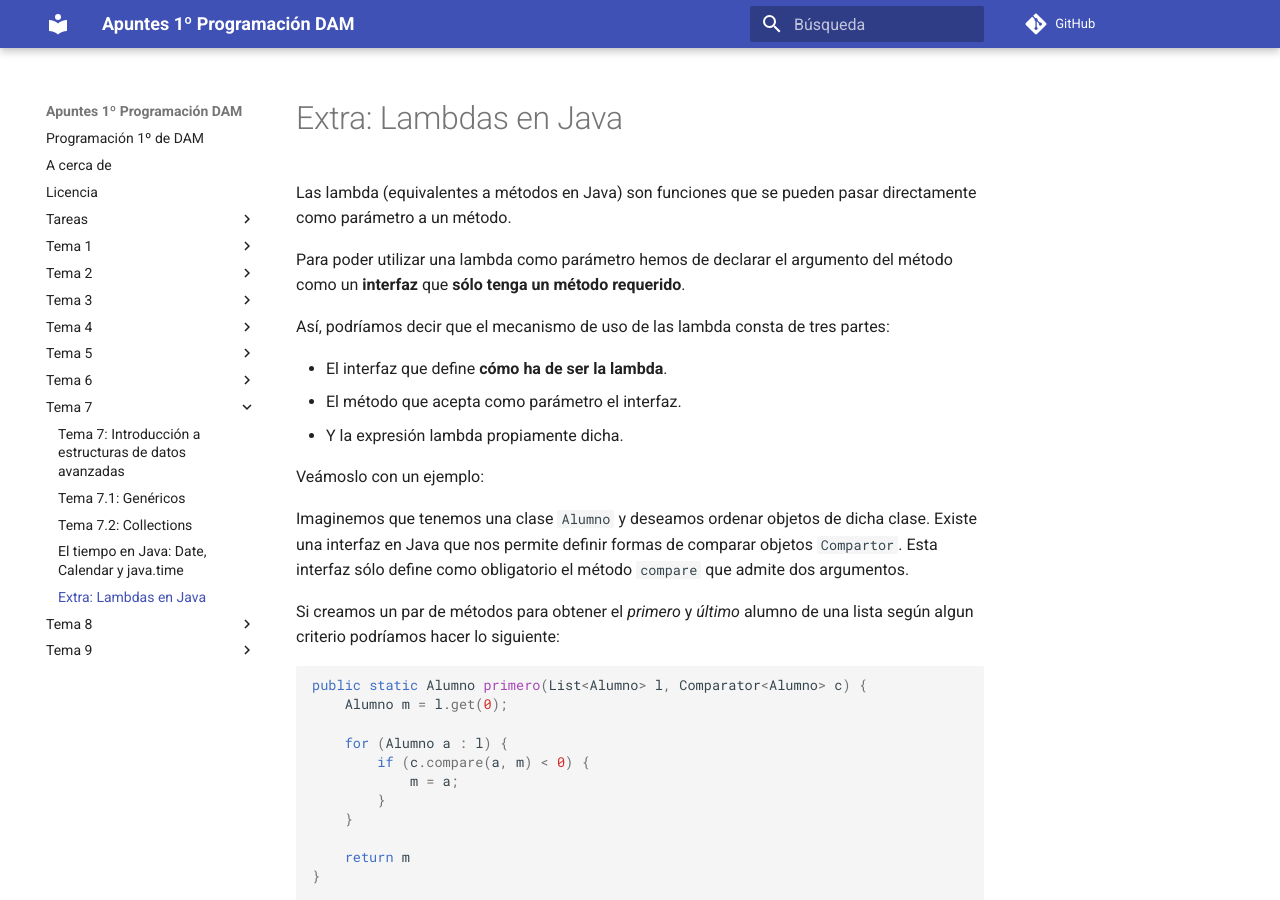
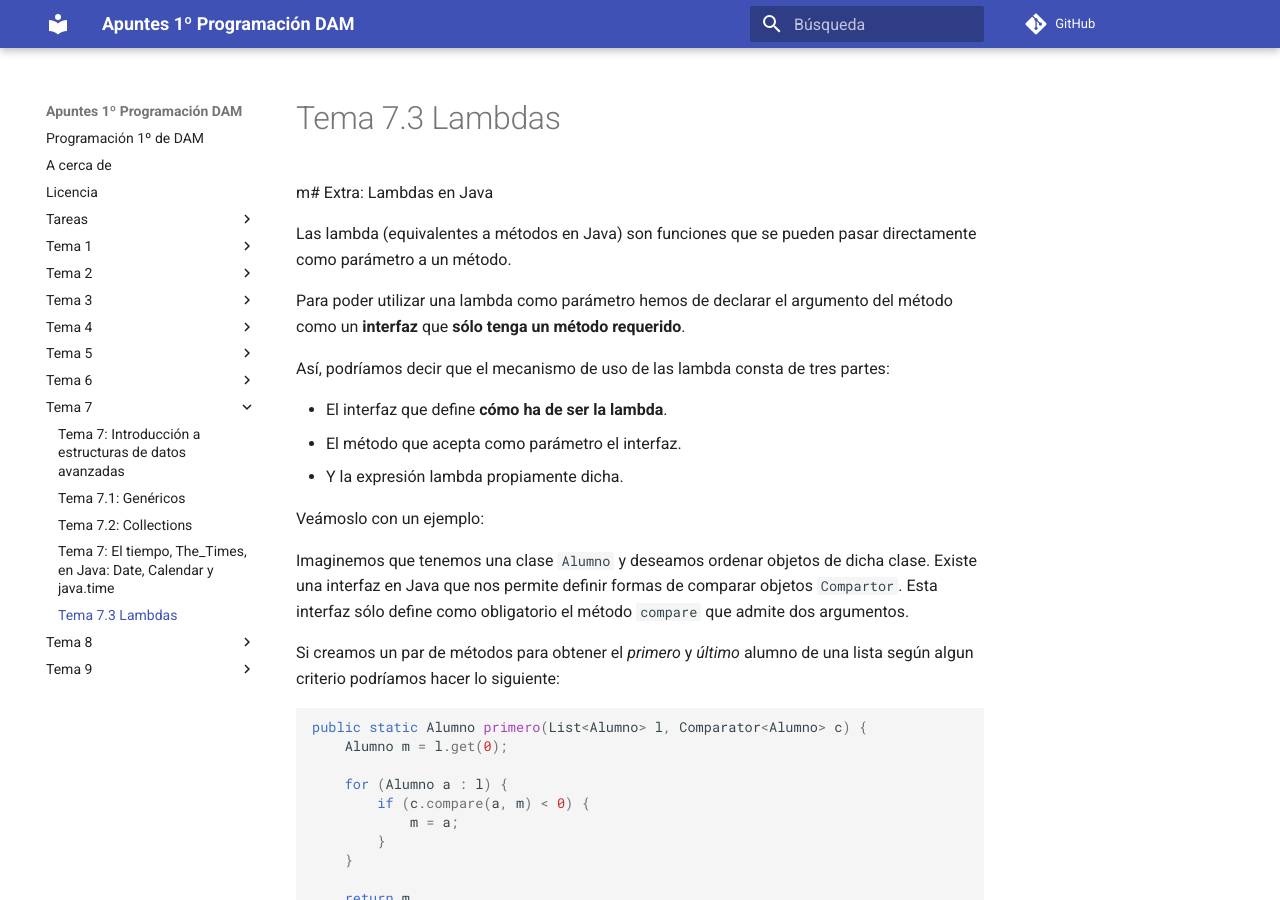
Before and after one commit to mmourazos/DAM_PR_Apuntes, an MkDocs documentation site: the page built from docs/Tema 7/Tema 7.3 - Lambdas.md, in a window 1280 px wide and 900 px high. Built offline with MkDocs 1.6.1 and Material for MkDocs 9.7.7, drawn with Linux system fonts in a browser that asks for light colours; comment, search, counter and statistics services are not loaded.

Commit message:
Retoques apuntes tema 8

```diff
--- a/docs/Tema 7/Tema 7.3 - El tiempo.md
+++ b/docs/Tema 7/Tema 7.3 - El tiempo.md
@@ -1,4 +1,4 @@
-# El tiempo en Java: `Date`, `Calendar` y `java.time`
+# Tema 7: El tiempo, _The_Times_, en Java: `Date`, `Calendar` y `java.time`
 
 En todos los lenguajes de programación existe la necesidad de almacenar valores que representen el tiempo. Es necesario saber, por ejemplo, cuando fue la última vez que se accedió o modificó un fichero, en qué fecha se realizó la última actualización o en qué momento se estableció una conexión con un servidor.
 
@@ -8,7 +8,7 @@ Java intenta resolver este problema mediante las clases `Date` y `Calendar`.
 
 ## `Date`
 
-Este es el sistema *antiguo* y prácticamente obsoleto de almacenar fechas y horas.
+Este es el sistema _antiguo_ y prácticamente obsoleto de almacenar fechas y horas.
 
 En Java (al igual que otros muchos lenguajes) se mide el tiempo contando los **milisegundos** (segundos, microsegundos o nanosegundos en otros sistemas) que han transcurrido desde el **año cero de la informática** o tiempo de Unix (**oo:oo:oo del 1 de enero de 1970**).
 
--- a/docs/Tema 7/Tema 7.3 - Lambdas.md
+++ b/docs/Tema 7/Tema 7.3 - Lambdas.md
@@ -1,4 +1,4 @@
-# Extra: Lambdas en Java
+m# Extra: Lambdas en Java
 
 Las lambda (equivalentes a métodos en Java) son funciones que se pueden pasar directamente como parámetro a un método.
 
```
Also changed, not shown: docs/Tema 8/T8.0 - Lectura y escritura a disco.md (+3 -1 lines).
